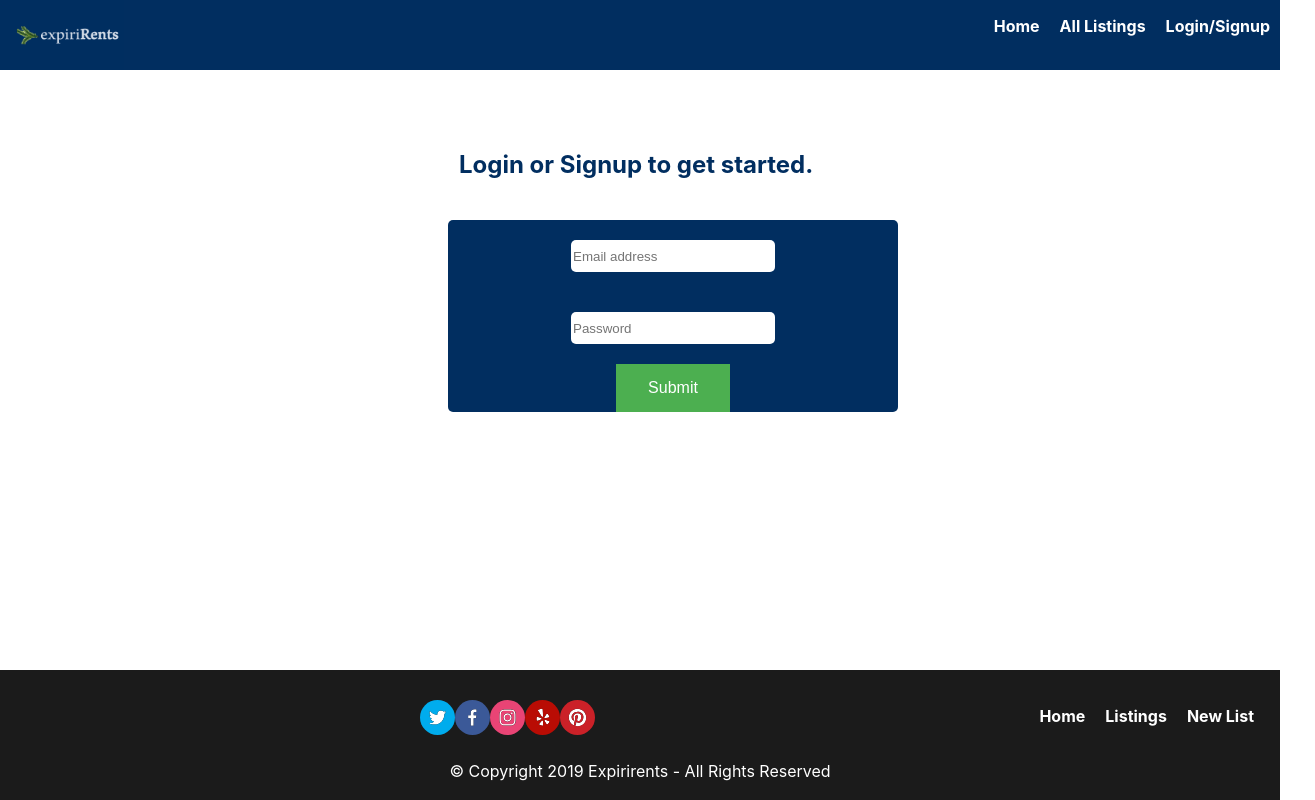
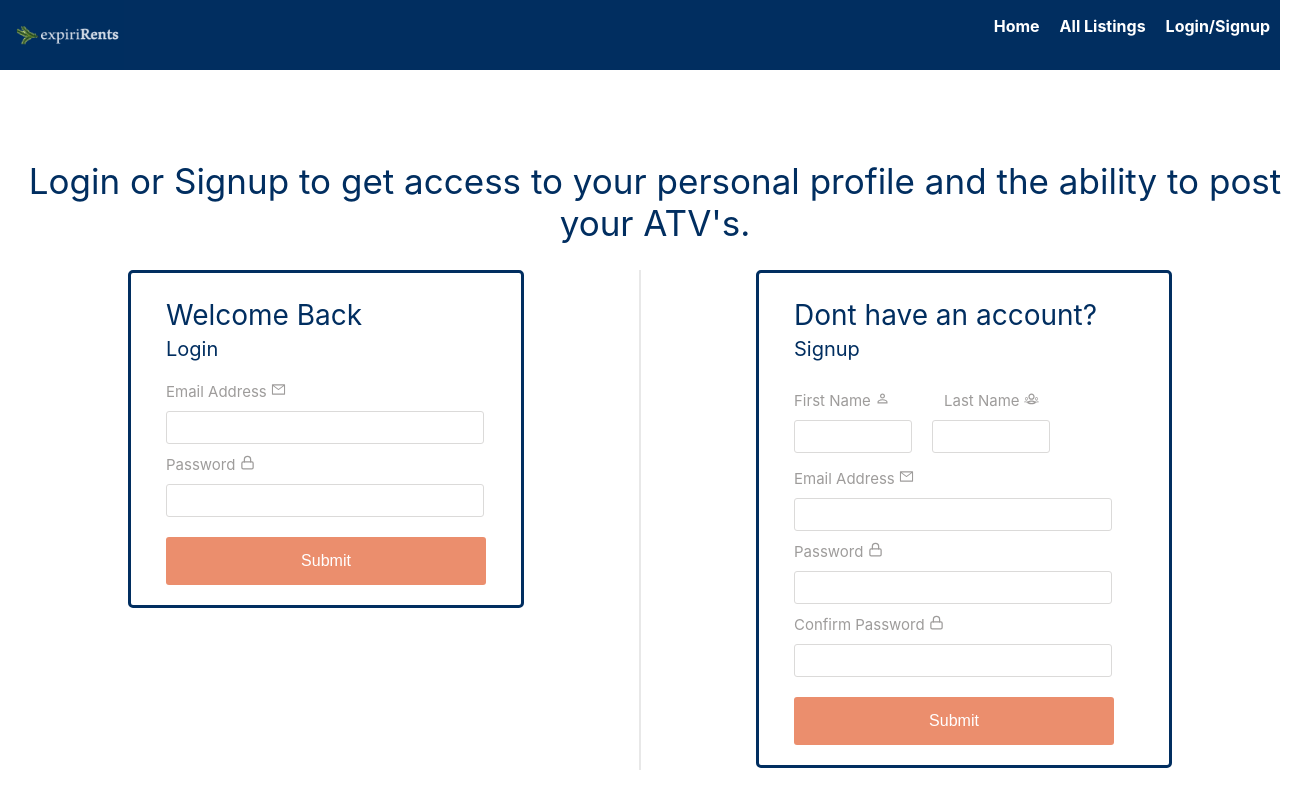
Before and after one commit to IsabelGlasbrenner/expirirents-v1.1, a React (Create React App) app: page /login-or-signup in a window 1280 px wide. Shown: the top 800 px of the page, 1315 px wide, since content can reach past the window. Built offline with nearby package versions, Linux system fonts and the light colour scheme.

Commit message:
Login or signup page

```diff
--- a/package.json
+++ b/package.json
@@ -7,8 +7,11 @@
     "@progress/kendo-react-intl": "^3.6.0",
     "react": "^16.11.0",
     "react-booking-calendar": "^1.0.3",
+    "react-bootstrap": "^1.0.0-beta.14",
     "react-dom": "^16.11.0",
     "react-dropdown": "^1.6.4",
+    "react-grid-system": "^6.0.3",
+    "react-icons": "^3.8.0",
     "react-router-dom": "^5.1.2",
     "react-scripts": "3.2.0",
     "react-slideshow-image": "^1.3.1"
--- a/src/css/login-or-signup.css
+++ b/src/css/login-or-signup.css
@@ -3,27 +3,126 @@
   text-align: center;
 }
 
-.login {
-  background-color: #012e60;
-  width: 450px;
-  margin-top: 150px;
-  margin-left: 35%;
-  border-radius: 5px;
-  color: white;
+.heading{
+	padding: 20px;
+	font-size: 35px;
+	margin: 10px;
+	text-align: center;
+	width: 100%;
 }
 
-.heading {
-  margin-left: 30%;
-  color: #012e60;
-  margin-bottom: 50px;
+.email-or-password{
+	padding: 10px;
 }
 
-.input {
-  width: 200px;
-  margin-top: 20px;
-  margin-bottom: 20px;
+.login-or-signup{
+	margin: 0px;
+	padding:0px;
+	padding-top: 200px;
+	padding-bottom: 100px;
+	text-align: left;
 }
 
-.label {
-  margin: 5px;
+.form-1{
+	border-style: solid;
+	border-color: #012e60;
+	width: 350px;
+	padding: 20px;
+	border-radius: 5px;
+	float: right;
+	margin-right: 100px;
 }
+
+.form-2{
+	border-style: solid;
+	border-color: #012e60;
+	width: 370px;
+	padding: 20px;
+	border-radius: 5px;
+	float: left;
+	margin-left: 100px;
+}
+
+.field-label{
+	margin-top: 10px;
+	color: #9e9c9b;
+	font-size: 15px;
+}
+
+.input-field{
+	padding: 8px;
+	width: 300px;
+	border-radius: 3px;
+	border-color: #dbdad9;
+	border-style: solid;
+	border-width: 1px;
+}
+
+.password-submit{
+	border-radius: 3px;
+	width: 320px;
+	margin-top: 10px;
+	background-color: #eb8e6d;
+}
+
+.form-title-1{
+	color: #012e60;
+	font-size: 28px;
+	margin: 0px;
+	margin-top: 5px;
+}
+
+.form-title-2{
+	margin: 0px;
+	margin-top: 5px;
+	margin-bottom: 20px;
+	color: #012e60;
+	font-size: 20px;
+}
+
+.half-page{
+	border-right-style: solid;
+	border-color: #e8e8e8;
+	border-width: 2px;
+	height: 500px;
+	vertical-align: middle;
+}
+
+.name-field-1{
+	padding: 8px;
+	width: 100px;
+	border-radius: 3px;
+	border-color: #dbdad9;
+	border-style: solid;
+	border-width: 1px;
+	margin-left: 15px;
+	margin-bottom: 15px;
+}
+
+.name-field-2{
+	padding: 8px;
+	margin-left: 20px;
+	width: 100px;
+	border-radius: 3px;
+	border-color: #dbdad9;
+	border-style: solid;
+	border-width: 1px;
+	margin-bottom: 15px;
+}
+
+.name-field-label-1{
+	margin-top: 10px;
+	margin-left: 15px;
+	font-size: 15px;
+	color: #9e9c9b;
+	width: 150px;
+	margin-bottom: 10px;
+}
+
+.name-field-label-2{
+	margin-top: 10px;
+	font-size: 15px;
+	color: #9e9c9b;
+	width: 150px;
+	margin-bottom: 10px;
+}
--- a/src/login-or-signup.js
+++ b/src/login-or-signup.js
@@ -2,6 +2,18 @@ import React from "react";
 import "./css/login-or-signup.css";
 import Header from "./components/header.js";
 import Footer from "./components/footer.js";
+import Form from 'react-bootstrap/Form';
+import Button from 'react-bootstrap/Button';
+import { Container, Row, Col } from 'react-grid-system';
+import { AiOutlineMail } from "react-icons/ai";
+import { FiLock } from "react-icons/fi";
+import { MdPersonOutline } from "react-icons/md";
+import { TiGroupOutline } from "react-icons/ti";
+
+
+
+
+
 import { BrowserRouter as Router, Route, Link } from "react-router-dom";
 
 const initialState = {
@@ -52,37 +64,125 @@ class LoginOrSignup extends React.Component {
 			<div className="parent">
 				<Header />
 				<div className="body">
-          <h2 className="heading">Login or Signup to get started.</h2>
-
-          <form className="login" onSubmit={this.handleLogin}>
-            <div className="Username">
-              <input
+					<Row className="login-or-signup">
+						<p className="heading"> Login or Signup to get access to your personal profile and the ability to post your ATV's.</p>
+						<Col className="half-page">
+							<Form onSubmit={this.handleLogin} className="form-1">
+								<Form.Group>
+									<Col>
+										<p className="form-title-1">Welcome Back</p>
+										<p className="form-title-2">Login</p>
+									</Col>
+									<Col>
+										<Form.Label className="field-label">Email Address    <AiOutlineMail /></Form.Label>
+									</Col>
+									<Col className="email-or-password">
+										<Form.Control
 											type="email"
 											name="email"
+											onChange={this.handleChange}
+											className="input-field"
 											required
-                placeholder="Email address"
-                onChange={this.handleChange}
-                className="input"
 										/>
-            </div>
-            <div className="Password">
-              <input
+									</Col>
+									<Col>
+										<Form.Label className="field-label">Password    <FiLock /></Form.Label>
+									</Col>
+									<Col className="email-or-password">
+										<Form.Control
 											type="Password"
 											name="password"
+											onChange={this.handleChange}
+											className="input-field"
 											required
-                placeholder="Password"
+										/>
+									</Col>
+									<Col>
+										<Button className="password-submit" onClick={this.handleLogin}>
+											Submit
+										</Button>
+									</Col>
+								</Form.Group>
+							</Form>
+						</Col>
+						<Col>
+							<Form onSubmit={this.handleLogin} className="form-2">
+								<Form.Group>
+									<Col>
+										<p className="form-title-1">Dont have an account?</p>
+										<p className="form-title-2">Signup</p>
+									</Col>
+									<Col>
+										<Row>
+											<Form.Label className="name-field-label-1">First Name   <MdPersonOutline /></Form.Label>
+											<Form.Label className="name-field-label-2">Last Name    <TiGroupOutline /></Form.Label>
+										</Row>
+									</Col>
+									<Col>
+										<Row>
+											<Form.Control
+												type="email"
+												name="email"
 												onChange={this.handleChange}
-                className="input"
+												className="name-field-1"
+												required
 											/>
+											<Form.Control
+												type="email"
+												name="email"
+												onChange={this.handleChange}
+												className="name-field-2"
+												required
+											/>
+										</Row>
+									</Col>
+									<Col>
+										<Form.Label className="field-label">Email Address    <AiOutlineMail /></Form.Label>
+									</Col>
+									<Col className="email-or-password">
+										<Form.Control
+											type="email"
+											name="email"
+											onChange={this.handleChange}
+											className="input-field"
+											required
+										/>
+									</Col>
+									<Col>
+										<Form.Label className="field-label">Password    <FiLock /></Form.Label>
+									</Col>
+									<Col className="email-or-password">
+										<Form.Control
+											type="Password"
+											name="password"
+											onChange={this.handleChange}
+											className="input-field"
+											required
+										/>
+									</Col>
+									<Col>
+										<Form.Label className="field-label">Confirm Password    <FiLock /></Form.Label>
+									</Col>
+									<Col className="email-or-password">
+										<Form.Control
+											type="Password"
+											name="password"
+											onChange={this.handleChange}
+											className="input-field"
+											required
+										/>
+									</Col>
+									<Col>
+										<Button className="password-submit" onClick={this.handleLogin}>
+											Submit
+										</Button>
+									</Col>
+								</Form.Group>
+							</Form>
+						</Col>
+					</Row>
+					<Footer />
 				</div>
-            <div>
-              <button className="password-submit" onClick={this.handleLogin}>
-                Submit
-              </button>
-            </div>
-          </form>
-        </div>
-        <Footer />
 			</div>
 		);
 	}
```
Also changed, not shown: 1 other file (tests, documents, lock files or other folders). Lines whose indentation alone changed are shown as unchanged.
